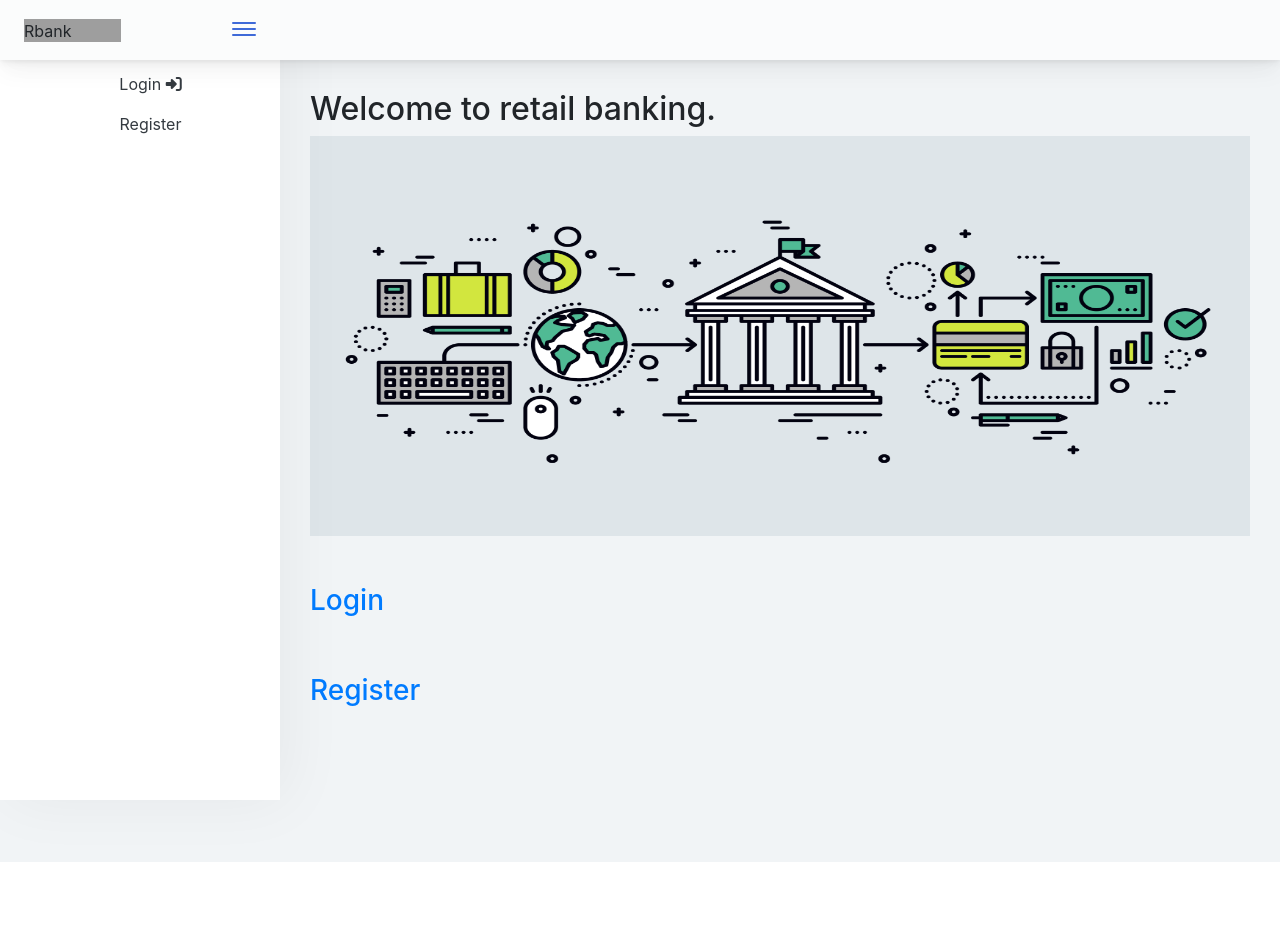
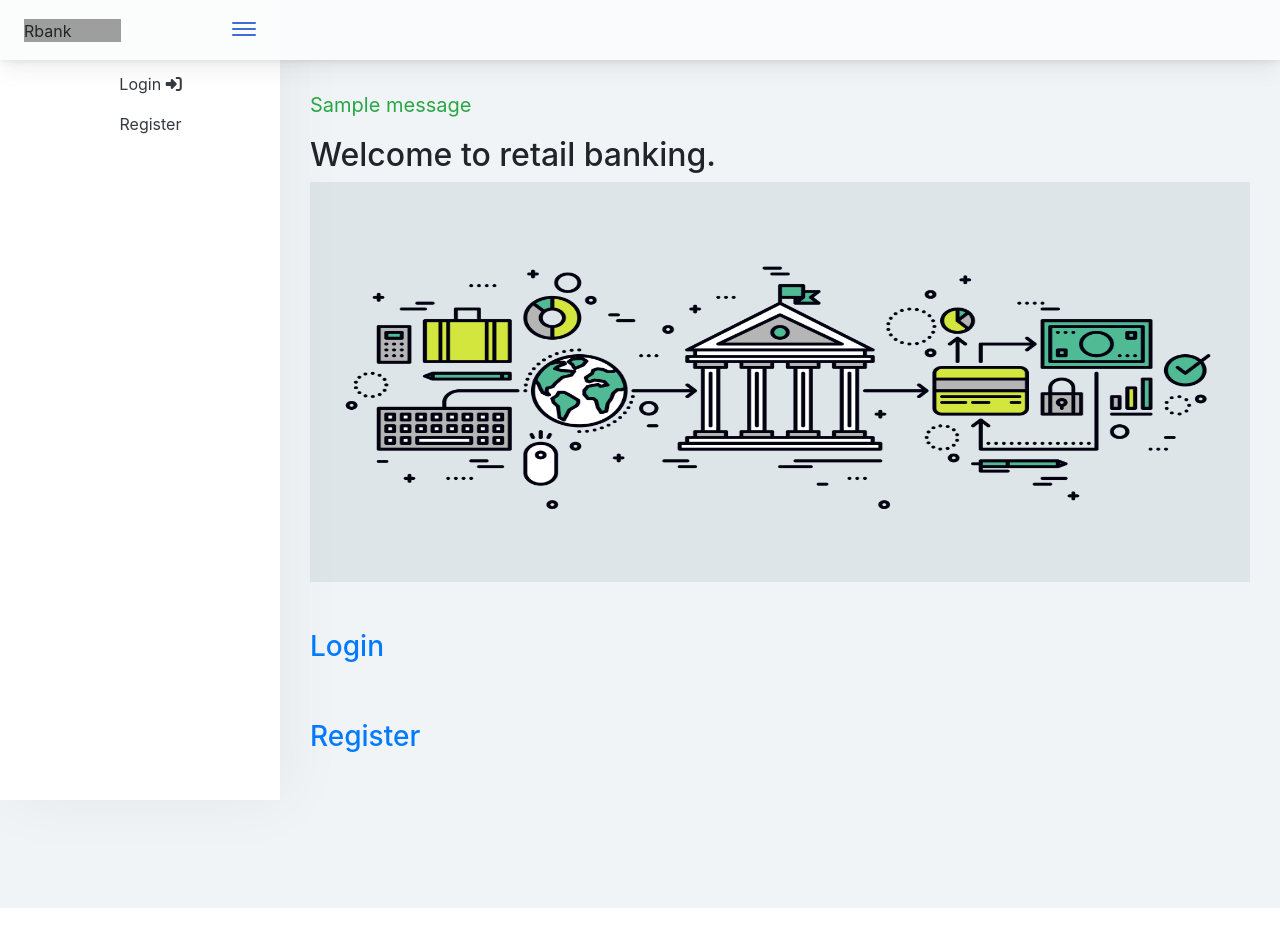
Before and after one commit to authoritydmc/rbank_python_flask, a Flask app: page / in a window 1280 px wide. Shown: the top 948 px of the page. Run offline with Flask 2, Linux system fonts and the light colour scheme; one stand-in notice (Sample message) is shown; some libraries are stand-ins or nearby versions; grey boxes are pictures that could not be loaded.

Commit message:
Added flash message element

```diff
--- a/retail_banking/templates/layout.html
+++ b/retail_banking/templates/layout.html
@@ -132,6 +132,17 @@ integrity="sha384-Gn5384xqQ1aoWXA+058RXPxPg6fy4IWvTNh0E263XmFcJlSAwiGgFAW/dAiS6J
                     <div class="app-main__inner">
                             <div class="my_content" style="height: 100%;">
 
+{% with messages = get_flashed_messages(with_categories=True) %}
+            {% if messages%}
+                {%for category,message in messages%}
+                    <div>
+                        <p style="font-size:20px;" class="text-{{category}}">{{message}}</p>
+                    </div>
+                {%endfor%}
+            {%endif%}
+
+        {%endwith%}
+
                                         {% block content %}
 
                                         {% endblock %}
```
